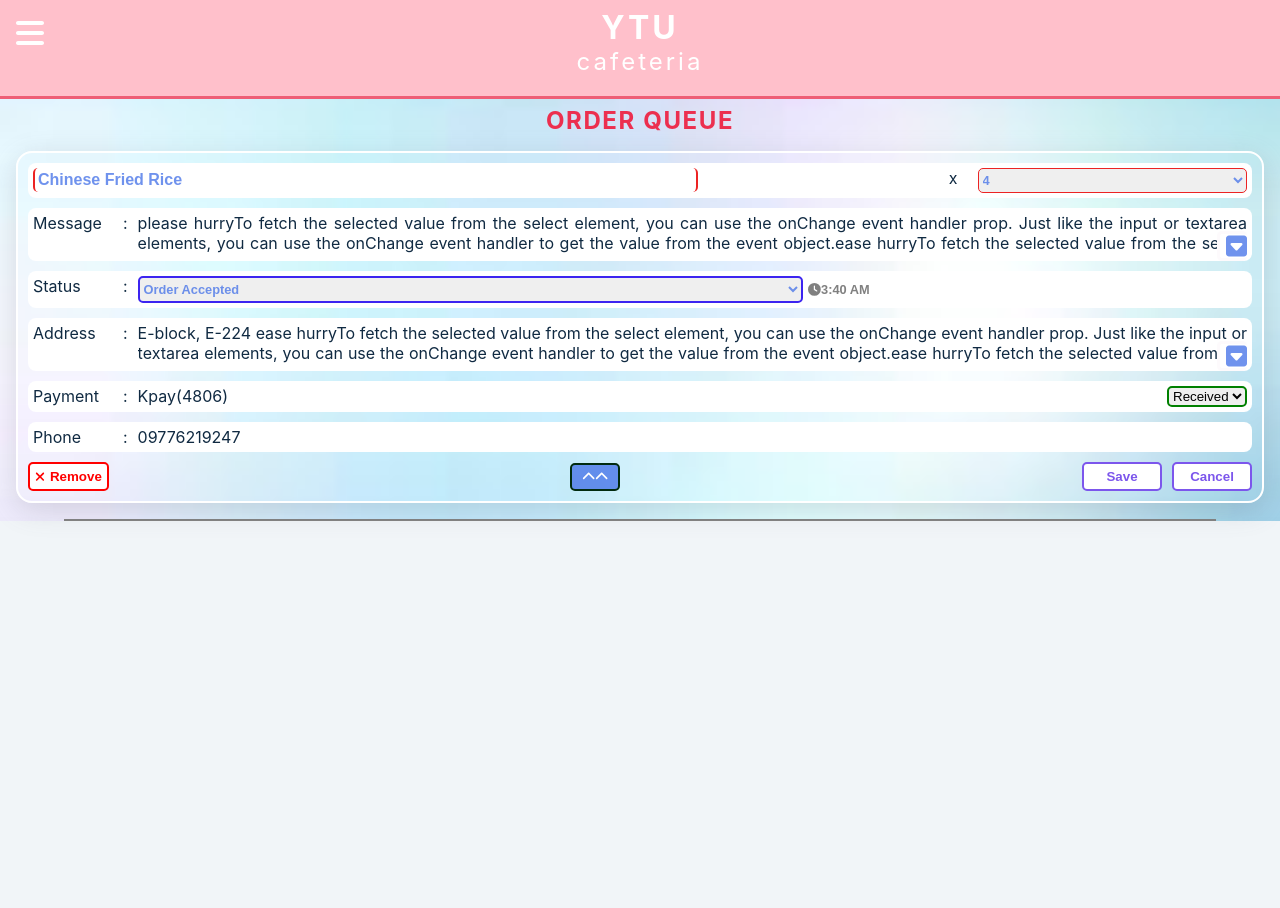
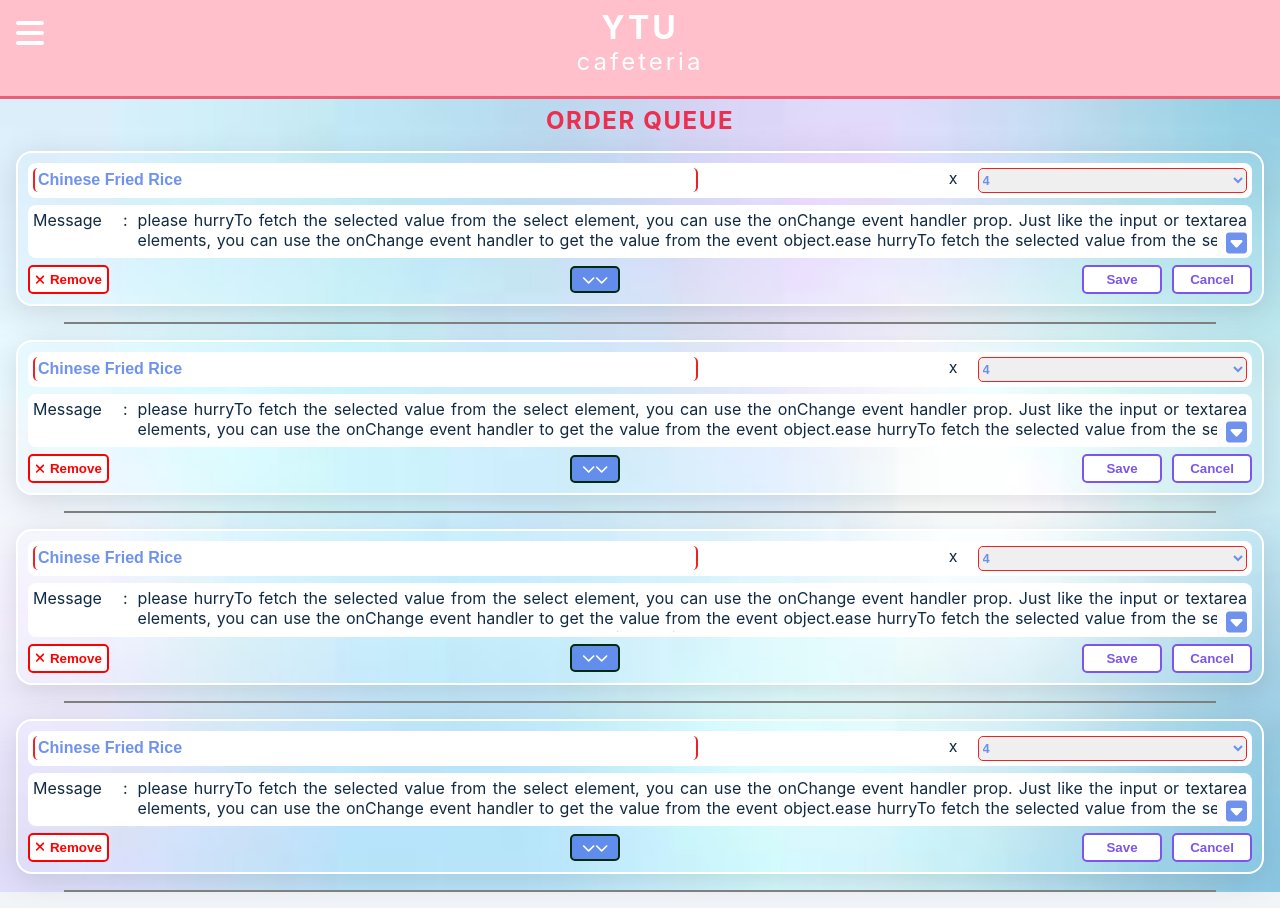
Before and after one commit to Hein-htetA/cafeteria-test-site-frontend, a React (Create React App) app: page / in a window 1280 px wide. Before the commit the page ends 800 px from the top, so only its background shows below. Built offline with nearby package versions, Linux system fonts and the light colour scheme.

Commit message:
detail transition complete

```diff
--- a/src/Context/context.js
+++ b/src/Context/context.js
@@ -6,7 +6,7 @@ const appState = {
   foodCountOthers: false,
   messageHide: true,
   statusState: "accepted",
-  addressHide: true,
+  addressHide: false,
   paymentState: "received",
   detailHide: false,
 };
@@ -41,9 +41,22 @@ const AppContextProvider = ({ children }) => {
     });
   };
 
+  // const detailHideFun = (id) => {
+  //   dispatch({
+  //     type: "DETAIL_HIDE",
+  //     payload: {
+  //       id,
+  //     },
+  //   });
+  // };
+
   return (
     <AppContext.Provider
-      value={{ data: [...state], onChangeInputSelect, onClickHideShow }}
+      value={{
+        data: [...state],
+        onChangeInputSelect,
+        onClickHideShow,
+      }}
     >
       {children}
     </AppContext.Provider>
--- a/src/Context/reducer.js
+++ b/src/Context/reducer.js
@@ -1,5 +1,7 @@
 export const reducer = (state, action) => {
   console.log("reducer run");
+  const copyState = JSON.parse(JSON.stringify(state)); //treating react state as Read-Only
+
   switch (action.type) {
     case "ON_CHANGE_INPUT_SELECT":
       const tempState1 = state.map((order) => {
@@ -10,7 +12,6 @@ export const reducer = (state, action) => {
       });
       return tempState1;
     case "ON_CLICK_HIDE_SHOW":
-      const copyState = JSON.parse(JSON.stringify(state)); //treating react state as Read-Only
       const tempState2 = copyState.map((order) => {
         if (order.id === action.payload.id) {
           order[action.payload.item] = !order[action.payload.item];
@@ -19,6 +20,14 @@ export const reducer = (state, action) => {
       });
 
       return tempState2;
+    case "DETAIL_HIDE":
+      const tempState3 = copyState.map((order) => {
+        if (order.id === action.payload.id) {
+          order.detailHide = true;
+        }
+        return order;
+      });
+      return tempState3;
 
     default:
       throw new Error("action type not supported yet");
--- a/src/components/order/CollapsibleContainer.css
+++ b/src/components/order/CollapsibleContainer.css
@@ -1,11 +1,18 @@
 .order-ul .detail-container {
+  overflow: hidden;
   display: grid;
-  row-gap: 10px;
-  max-height: 1000px;
-  transition: height 2s linear;
+  opacity: 1;
+  transition: height 0.5s linear, opacity 0.5s linear;
 }
 
 .order-ul .detail-container-hidden {
-  height: 0px;
   overflow: hidden;
+  opacity: 0;
 }
+
+.space-holder-transition {
+  width: 100%;
+  height: 3px;
+  display: block;
+  visibility: hidden
+}
--- a/src/components/order/CollapsibleContainer.js
+++ b/src/components/order/CollapsibleContainer.js
@@ -1,16 +1,39 @@
-import React from "react";
+import React, { useEffect, useRef } from "react";
 import "./CollapsibleContainer.css";
 
-const CollapsibleContainer = ({ children, detailHide }) => {
+const CollapsibleContainer = ({
+  children,
+  hide,
+  addressHide,
+  id,
+  onClickHideShow,
+}) => {
+  const collapseContainerRef = useRef(null);
+  const heightRef = useRef(null);
+  const isFirstRender = useRef(true);
+
+  useEffect(() => {
+    if (isFirstRender.current) {
+      onClickHideShow(id, "detailHide");
+      isFirstRender.current = false;
+    }
+    heightRef.current = collapseContainerRef.current.offsetHeight;
+    console.log("in useeffect");
+    console.log("max", heightRef.current);
+    console.log("conta", collapseContainerRef.current.offsetHeight);
+    console.log("-------");
+  }, [addressHide]);
+
   return (
     <div
+      ref={collapseContainerRef}
       className={
-        detailHide
-          ? " detail-container detail-container-hidden"
-          : "detail-container"
+        hide ? " detail-container detail-container-hidden" : "detail-container"
       }
+      style={hide ? { height: "0px" } : { height: heightRef.current }}
     >
       {children}
+      <div className="space-holder-transition">.</div>
     </div>
   );
 };
--- a/src/components/order/SingleOrder.css
+++ b/src/components/order/SingleOrder.css
@@ -9,7 +9,6 @@
 .order-ul {
   padding: 10px;
   display: grid;
-  row-gap: 10px;
 }
 
 .order-ul li {
@@ -19,18 +18,7 @@
   display: grid;
   grid-template-columns: 80px auto 1fr;
   column-gap: 10px;
-}
-
-.order-ul .detail-container {
-  display: grid;
-  row-gap: 10px;
-  max-height: 1000px;
-  transition: height 2s linear;
-}
-
-.order-ul .detail-container-hidden {
-  height: 0px;
-  overflow: hidden;
+  margin-bottom: 7px;
 }
 
 .order-ul .name-count-container {
@@ -96,6 +84,7 @@
   display: flex;
   justify-content: flex-end;
 }
+
 .message-box, .address-box {
   display: flex;
   flex-direction: column;
@@ -235,18 +224,10 @@ select:hover {
   border: 2px solid gray
 }
 
-.order-btn-container-margin-hidden {
-  display: flex;
-  justify-content: space-between;
-  align-items: center;
-  margin-top: 0px;
-}
-
 .order-btn-container {
   display: flex;
   justify-content: space-between;
   align-items: center;
-  margin-top: 10px;
 }
 
 .remove-order-btn:hover {
--- a/src/components/order/SingleOrder.js
+++ b/src/components/order/SingleOrder.js
@@ -11,6 +11,7 @@ import {
   faChevronDown,
 } from "@fortawesome/free-solid-svg-icons";
 import { useAppContext } from "../../Context/context";
+import CollapsibleContainer from "./CollapsibleContainer";
 
 const getAmPmTime = (dateString) => {
   const date = new Date(dateString);
@@ -23,16 +24,6 @@ const getAmPmTime = (dateString) => {
   }
   const string = `${hour}:${minute} ${amPm}`;
   return string;
-};
-
-const detailContainer = {};
-
-const styleHeight = () => {
-  const detailContainer = document.querySelector(".detail-container");
-  console.log(detailContainer);
-  return {
-    height: "300px",
-  };
 };
 
 const SingleOrder = (props) => {
@@ -53,13 +44,6 @@ const SingleOrder = (props) => {
   } = props;
 
   const { onChangeInputSelect, onClickHideShow } = useAppContext();
-
-  const ref = useRef(null);
-
-  useEffect(() => {
-    const x = ref.current.style.height;
-    console.log("offsetHeight", ref.current.offsetHeight);
-  }, []);
 
   return (
     <>
@@ -94,7 +78,7 @@ const SingleOrder = (props) => {
               )}
             </div>
           </li>
-          <li>
+          <li className="message-container">
             <div>Message</div>
             <div>:</div>
             <div className="message-box">
@@ -120,13 +104,11 @@ const SingleOrder = (props) => {
               </div>
             </div>
           </li>
-          <div
-            className={
-              detailHide
-                ? " detail-container detail-container-hidden"
-                : "detail-container"
-            }
-            ref={ref}
+          <CollapsibleContainer
+            hide={detailHide}
+            id={id}
+            onClickHideShow={onClickHideShow}
+            addressHide={addressHide}
           >
             <li>
               <div>Status</div>
@@ -203,8 +185,9 @@ const SingleOrder = (props) => {
               <div>:</div>
               <div>{phoneNumber}</div>
             </li>
-          </div>
-          <div className="order-btn-container-margin-hidden">
+          </CollapsibleContainer>
+
+          <div className={"order-btn-container"}>
             <div className="remove-btn-container">
               <button className="remove-order-btn">
                 <FontAwesomeIcon icon={faXmark} />
--- a/src/data.js
+++ b/src/data.js
@@ -12,4 +12,43 @@ export const data = [
     paymentStatus: "Received",
     phoneNumber: "09776219247",
   },
+  {
+    id: 2,
+    foodName: "chinese fried rice",
+    foodCount: 4,
+    message:
+      "please hurryTo fetch the selected value from the select element, you can use the onChange event handler prop. Just like the input or textarea elements, you can use the onChange event handler to get the value from the event object.ease hurryTo fetch the selected value from the select element, you can use the onChange event handler prop. Just like the input or textarea elements, you can use the onChange event handler to get the value from the event object.",
+    statusDate: "2022-11-19T03:40:52.975Z",
+    address:
+      "E-block, E-224 ease hurryTo fetch the selected value from the select element, you can use the onChange event handler prop. Just like the input or textarea elements, you can use the onChange event handler to get the value from the event object.ease hurryTo fetch the selected value from the select element, you can use the onChange event handler prop. Just like the input or textarea elements, you can use the onChange event handler to get the value from the event object.",
+    paymentMethod: "kpay(4806)",
+    paymentStatus: "Received",
+    phoneNumber: "09776219247",
+  },
+  {
+    id: 3,
+    foodName: "chinese fried rice",
+    foodCount: 4,
+    message:
+      "please hurryTo fetch the selected value from the select element, you can use the onChange event handler prop. Just like the input or textarea elements, you can use the onChange event handler to get the value from the event object.ease hurryTo fetch the selected value from the select element, you can use the onChange event handler prop. Just like the input or textarea elements, you can use the onChange event handler to get the value from the event object.",
+    statusDate: "2022-11-19T03:40:52.975Z",
+    address:
+      "E-block, E-224 ease hurryTo fetch the selected value from the select element, you can use the onChange event handler prop. Just like the input or textarea elements, you can use the onChange event handler to get the value from the event object.ease hurryTo fetch the selected value from the select element, you can use the onChange event handler prop. Just like the input or textarea elements, you can use the onChange event handler to get the value from the event object.",
+    paymentMethod: "kpay(4806)",
+    paymentStatus: "Received",
+    phoneNumber: "09776219247",
+  },
+  {
+    id: 4,
+    foodName: "chinese fried rice",
+    foodCount: 4,
+    message:
+      "please hurryTo fetch the selected value from the select element, you can use the onChange event handler prop. Just like the input or textarea elements, you can use the onChange event handler to get the value from the event object.ease hurryTo fetch the selected value from the select element, you can use the onChange event handler prop. Just like the input or textarea elements, you can use the onChange event handler to get the value from the event object.",
+    statusDate: "2022-11-19T03:40:52.975Z",
+    address:
+      "E-block, E-224 ease hurryTo fetch the selected value from the select element, you can use the onChange event handler prop. Just like the input or textarea elements, you can use the onChange event handler to get the value from the event object.ease hurryTo fetch the selected value from the select element, you can use the onChange event handler prop. Just like the input or textarea elements, you can use the onChange event handler to get the value from the event object.",
+    paymentMethod: "kpay(4806)",
+    paymentStatus: "Received",
+    phoneNumber: "09776219247",
+  },
 ];
--- a/src/index.js
+++ b/src/index.js
@@ -4,8 +4,4 @@ import "./index.css";
 import App from "./App";
 
 const root = ReactDOM.createRoot(document.getElementById("root"));
-root.render(
-  <React.StrictMode>
-    <App />
-  </React.StrictMode>
-);
+root.render(<App />);
```
